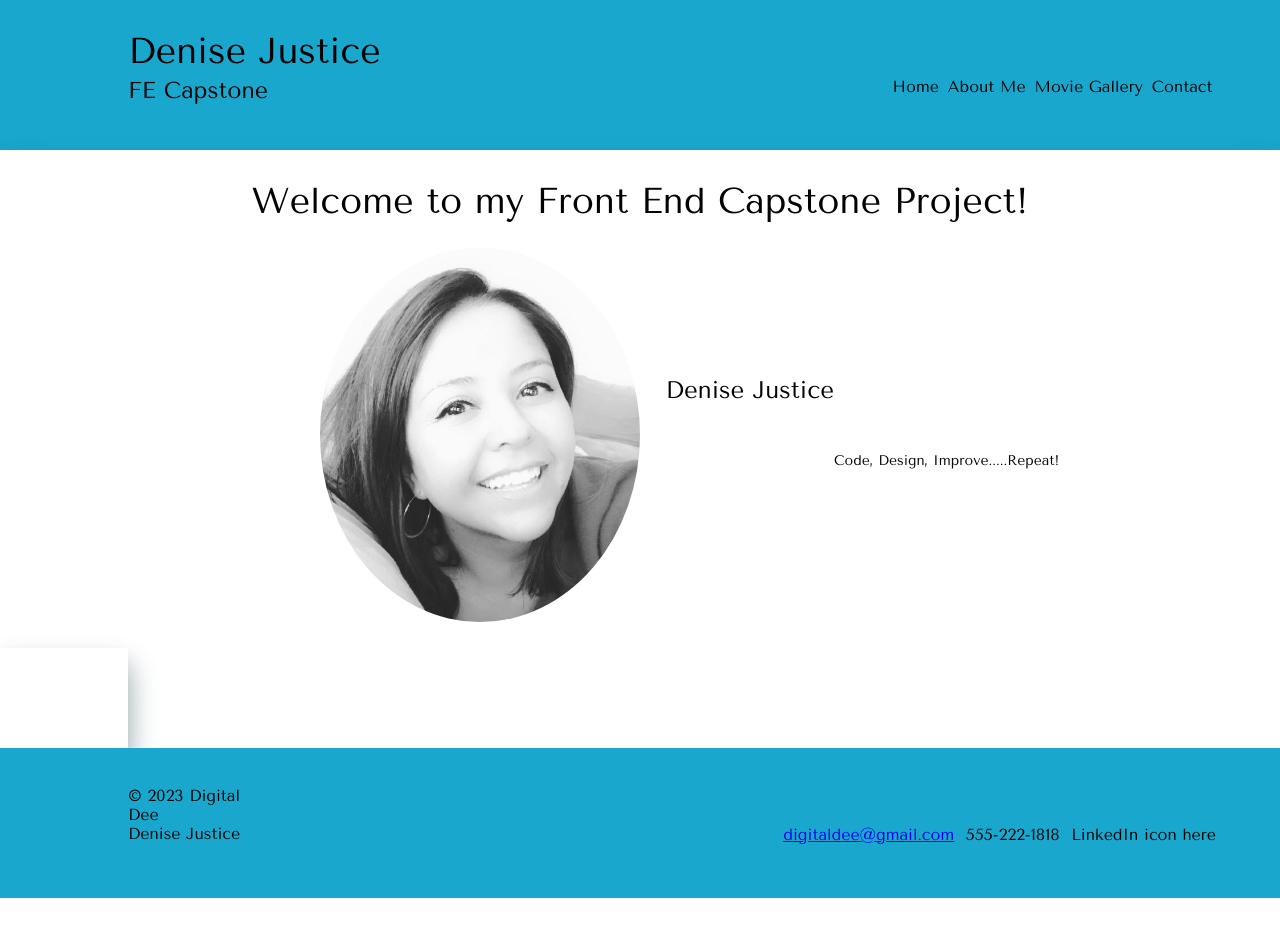
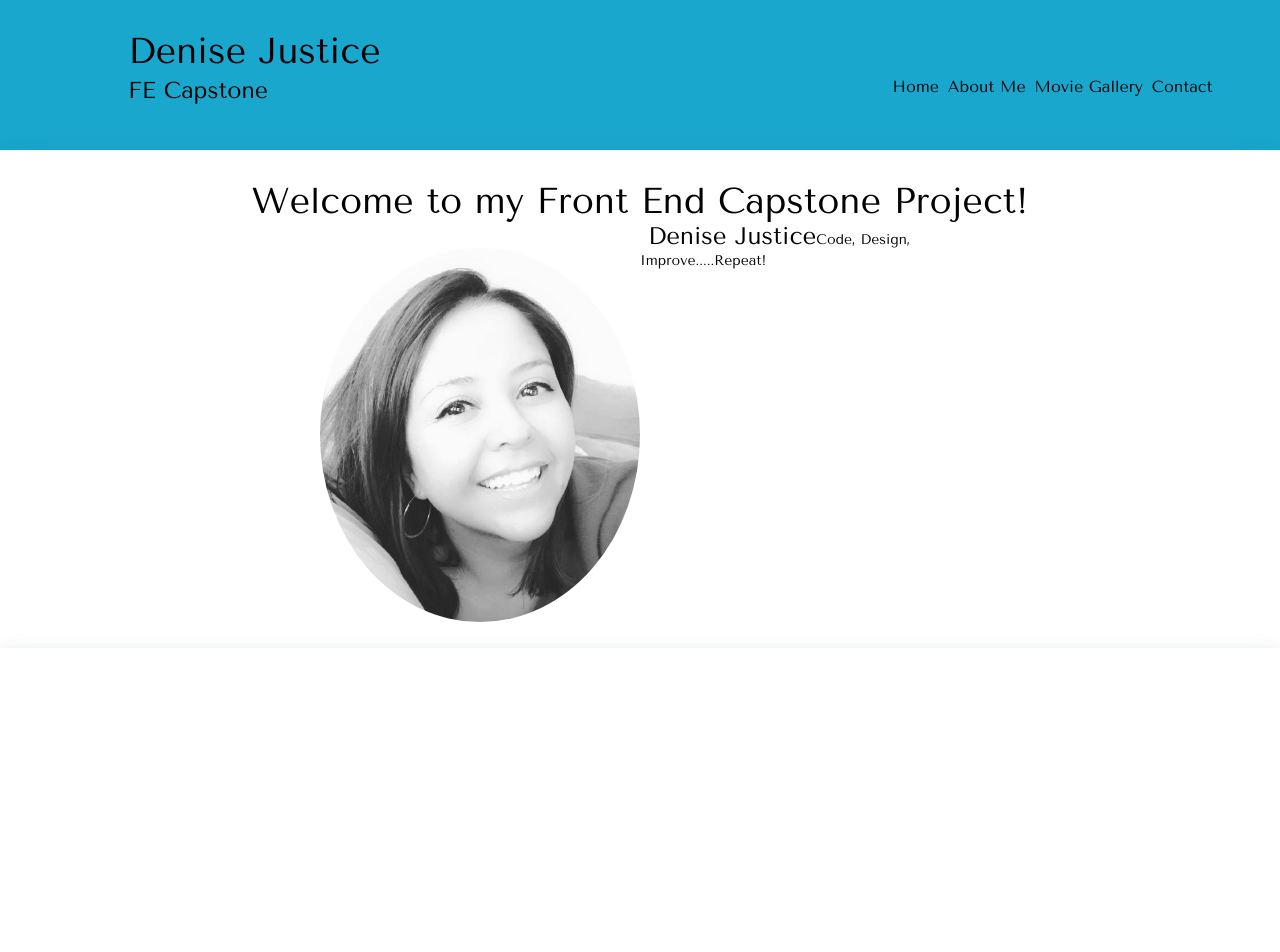
Before and after one commit to Denise-Devpipeline/fe-capstone, a React (Create React App) app: page / in a window 1280 px wide. Shown: the top 952 px of the page. Before the commit the page ends 898 px from the top, so only its background shows below. Built offline with nearby package versions, Linux system fonts and the light colour scheme.

Commit message:
Work in progress Home page

```diff
--- a/package.json
+++ b/package.json
@@ -13,7 +13,8 @@
     "react": "^18.2.0",
     "react-dom": "^18.2.0",
     "react-router-dom": "^6.6.1",
-    "react-scripts": "5.0.1"
+    "react-scripts": "5.0.1",
+    "react-social-icons": "^5.15.0"
   },
   "scripts": {
     "start": "react-scripts start",
--- a/src/App.js
+++ b/src/App.js
@@ -15,6 +15,7 @@ const SeventiesShow = require("./images/seventiesshow.webp").default;
 const Clueless = require("./images/clueless.jpeg").default;
 const StarIsBorn = require("./images/starborn.jpeg").default;
 const ActionExplosion = require("./images/action-movie.webp").default;
+const LinkedInIcon = require("./images/linkedin.svg").default;
 
 export default function App() {
   return (
--- a/src/assets/scss/footer.scss
+++ b/src/assets/scss/footer.scss
@@ -12,7 +12,7 @@
     align-items: center;
 
     .footer-wrapper {
-      padding: 2% 0 0 10%;
+      padding: 2% 0 0 2%;
       display: flex;
       flex-direction: column;
     }
@@ -22,7 +22,7 @@
     align-items: center;
     width: 35%;
     justify-content: space-between;
-    padding: 6% 5% 1% 40%;
+    padding: 2% 2% 1% 50%;
     margin-left: 0%;
   }
 }
--- a/src/components/Footer.js
+++ b/src/components/Footer.js
@@ -12,7 +12,9 @@ export default function Footer() {
         <div class="right-footer">
           <a href="mailto:email@sample.com?">digitaldee@gmail.com</a>
           <div class="phone">555-222-1818</div>
-          <div class="linkedIn">LinkedIn icon here</div>
+          <a href="https://www.linkedin.com/">
+            <i class="fab fa-linkedin">LinkedInIcon</i>
+          </a>
         </div>
       </div>
     </div>
--- a/src/index.scss
+++ b/src/index.scss
@@ -26,15 +26,16 @@
 }
 .pic-name-msg-container {
   display: flex;
-  flex-direction: row;
+  // flex-direction: column;
 
   .f-l-name-wrapper {
-    margin-top: 12%;
+    margin-top: 18%;
     margin-left: 2%;
     font-size: 24px;
   }
   .msg-wrapper {
-    margin-top: 18%;
+    width: 20px;
+    // margin-top: 1%;
     font-size: 14px;
   }
 }
@@ -48,7 +49,7 @@ img {
 
 //MOVIE CONTAINER
 .movie-container {
-  @include width-height(10%, 100px);
+  @include width-height(100%, 600px);
   display: flex;
   background-color: #ffffff;
   z-index: -1;
--- a/src/pages/Home.js
+++ b/src/pages/Home.js
@@ -11,8 +11,10 @@ export default function Home() {
       <div className="pic-name-msg-container">
         <img src={BAndWPicture} alt="Black and white photo of the developer" />
 
-        <div className="f-l-name-wrapper">Denise Justice</div>
-        <div className="msg-wrapper">Code, Design, Improve.....Repeat!</div>
+        <div>
+          <span className="f-l-name-wrapper">Denise Justice</span>
+          <span className="msg-wrapper">Code, Design, Improve.....Repeat!</span>
+        </div>
       </div>
 
       <div className="movie-container">
```
Also changed, not shown: src/images/linkedin.svg (added), 1 other file (tests, documents, lock files or other folders).
